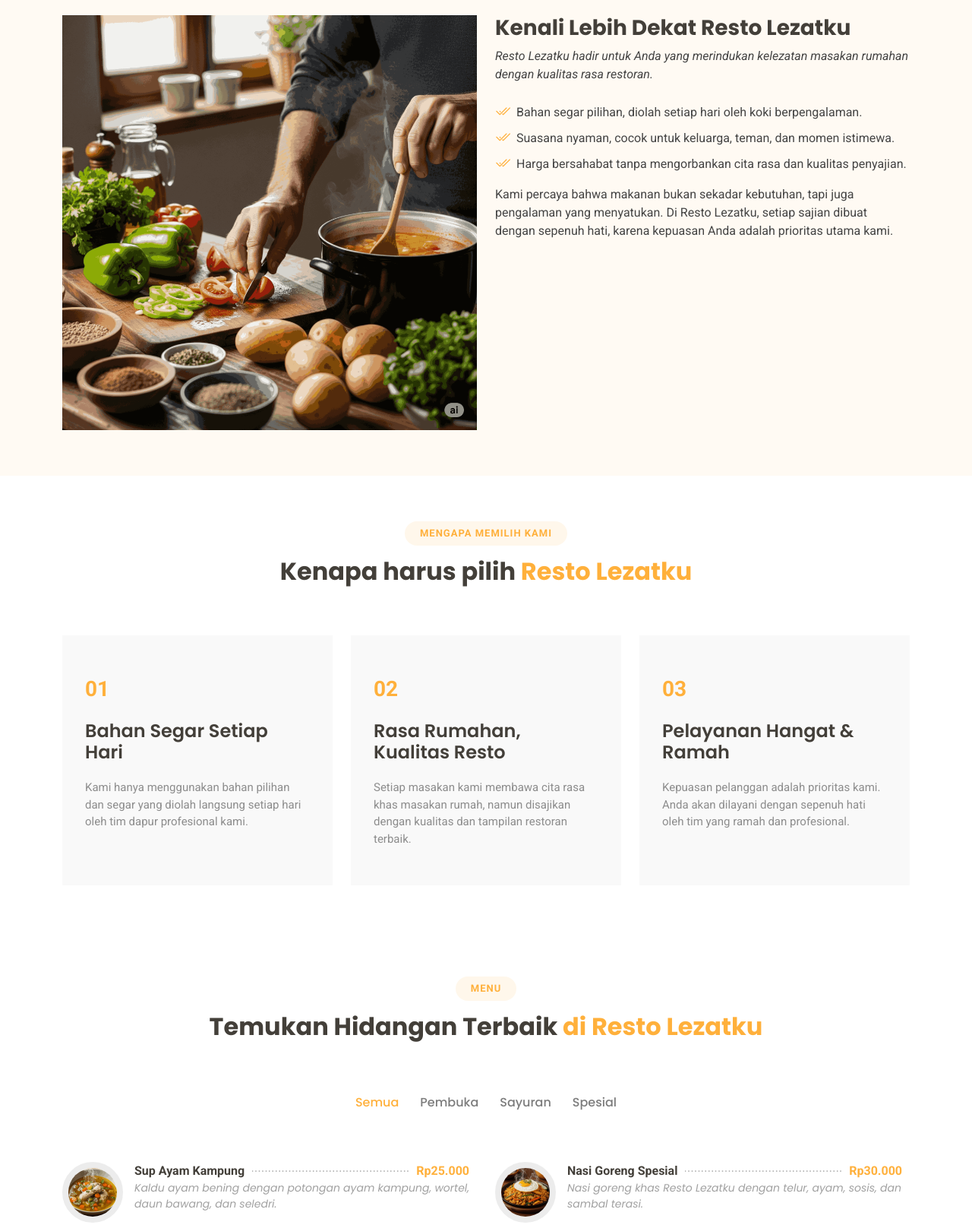
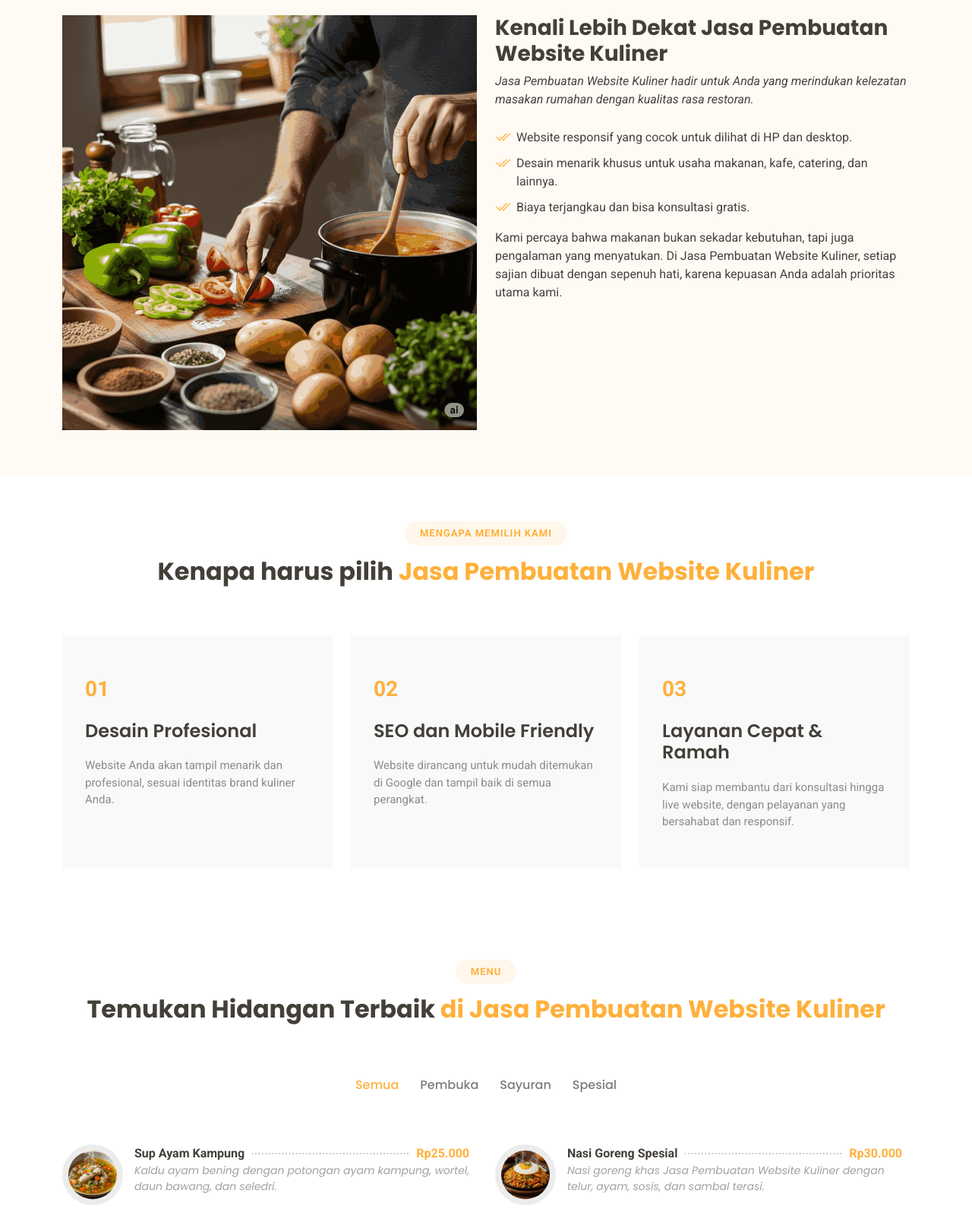
Before and after one commit to tyaswebsite/restolezatku, a plain HTML site: page index.html in a window 1280 px wide. Shown: the part 840-2452 px from the top of the page at 76% size. Drawn offline with Linux system fonts and the light colour scheme.

Commit message:
index.html

```diff
--- a/index.html
+++ b/index.html
@@ -5,10 +5,10 @@
   <meta charset="utf-8">
 <meta content="width=device-width, initial-scale=1.0" name="viewport">
 
-<title>Resto Lezatku - Masakan Lezat, Suasana Hangat</title>
+<title>Jasa Pembuatan Website Kuliner - Masakan Lezat, Suasana Hangat</title>
 
-<meta name="description" content="Resto Lezatku menyajikan aneka masakan lezat khas rumahan dengan suasana nyaman dan harga bersahabat. Cocok untuk keluarga, teman, dan acara spesial Anda.">
-<meta name="keywords" content="restoran, rumah makan, makanan enak, masakan rumahan, resto keluarga, Resto Lezatku, kuliner Indonesia, tempat makan enak">
+<meta name="description" content="Jasa Pembuatan Website Kuliner menyajikan aneka masakan lezat khas rumahan dengan suasana nyaman dan harga bersahabat. Cocok untuk keluarga, teman, dan acara spesial Anda.">
+<meta name="keywords" content="restoran, rumah makan, makanan enak, masakan rumahan, resto keluarga, Jasa Pembuatan Website Kuliner, kuliner Indonesia, tempat makan enak">
 
 
   <!-- Favicons -->
@@ -46,7 +46,7 @@
     <div class="topbar d-flex align-items-center">
       <div class="container d-flex justify-content-end justify-content-md-between">
         <div class="contact-info d-flex align-items-center">
-          <i class="bi bi-phone d-flex align-items-center d-none d-lg-block"><span>0832-2279-8273</span></i>
+          <i class="bi bi-phone d-flex align-items-center d-none d-lg-block"><span>0895-6390-68080</span></i>
           <i class="bi bi-clock ms-4 d-none d-lg-flex align-items-center"><span>Senin-Sabtu: 10:00 AM - 22:00 PM</span></i>
         </div>
       </div>
@@ -58,7 +58,7 @@
         <a href="index.html" class="logo d-flex align-items-center">
           <!-- Uncomment the line below if you also wish to use an image logo -->
           <!-- <img src="assets/img/logo.png" alt=""> -->
-          <h1 class="sitename">Resto Lezatku</h1>
+          <h1 class="sitename">Jasa Pembuatan Website Kuliner</h1>
         </a>
 
         <nav id="navmenu" class="navmenu">
@@ -90,10 +90,10 @@
 
     <!-- Slide 1 -->
     <div class="carousel-item active">
-      <img src="assets/img/hero-carousel/bg1_11zon.png" alt="Resto Lezatku - Masakan Pilihan">
+      <img src="assets/img/hero-carousel/bg1_11zon.png" alt="Jasa Pembuatan Website Kuliner - Masakan Pilihan">
       <div class="carousel-container">
-        <h2><span>Resto</span> Lezatku</h2>
-        <p>Masakan rumahan penuh cita rasa, disajikan hangat untuk keluarga Anda. Temukan sajian favorit dengan harga bersahabat dan kualitas terbaik setiap hari.</p>
+        <h2><span>Jasa</span> Website Kuliner</h2>
+        <p>Kami bantu UMKM kuliner membangun website profesional, menarik, dan siap tampil di mesin pencari. Saatnya bisnis makanan Anda tampil digital.</p>
         <div>
           <a href="#menu" class="btn-get-started">Lihat Menu</a>
         </div>
@@ -102,7 +102,7 @@
 
     <!-- Slide 2 -->
     <div class="carousel-item">
-      <img src="assets/img/hero-carousel/bg2_11zon.png" alt="Menu Spesial Resto Lezatku">
+      <img src="assets/img/hero-carousel/bg2_11zon.png" alt="Menu Spesial Jasa Pembuatan Website Kuliner">
       <div class="carousel-container">
         <h2>Cita Rasa yang Tak Terlupakan</h2>
         <p>Dari dapur kami ke meja Anda—kami sajikan hidangan lezat yang menggugah selera, cocok untuk keluarga, sahabat, maupun momen spesial Anda.</p>
@@ -114,7 +114,7 @@
 
     <!-- Slide 3 -->
     <div class="carousel-item">
-      <img src="assets/img/hero-carousel/bg3_11zon.png" alt="Suasana Resto Lezatku">
+      <img src="assets/img/hero-carousel/bg3_11zon.png" alt="Suasana Jasa Pembuatan Website Kuliner">
       <div class="carousel-container">
         <h2>Hidangan Lezat, Suasana Hangat</h2>
         <p>Nikmati pengalaman bersantap yang nyaman bersama keluarga dan teman, ditemani sajian khas dari resep pilihan yang kami racik dengan cinta dan kualitas.</p>
@@ -147,20 +147,20 @@
 
     <div class="row gy-4">
       <div class="col-lg-6 position-relative align-self-start" data-aos="fade-up" data-aos-delay="100">
-        <img src="assets/img/about_11zon.png" class="img-fluid" alt="Tentang Resto Lezatku">
+        <img src="assets/img/about_11zon.png" class="img-fluid" alt="Tentang Jasa Pembuatan Website Kuliner">
       </div>
       <div class="col-lg-6 content" data-aos="fade-up" data-aos-delay="200">
-        <h3>Kenali Lebih Dekat Resto Lezatku</h3>
+        <h3>Kenali Lebih Dekat Jasa Pembuatan Website Kuliner</h3>
         <p class="fst-italic">
-          Resto Lezatku hadir untuk Anda yang merindukan kelezatan masakan rumahan dengan kualitas rasa restoran.
+          Jasa Pembuatan Website Kuliner hadir untuk Anda yang merindukan kelezatan masakan rumahan dengan kualitas rasa restoran.
         </p>
         <ul>
-          <li><i class="bi bi-check2-all"></i> <span>Bahan segar pilihan, diolah setiap hari oleh koki berpengalaman.</span></li>
-          <li><i class="bi bi-check2-all"></i> <span>Suasana nyaman, cocok untuk keluarga, teman, dan momen istimewa.</span></li>
-          <li><i class="bi bi-check2-all"></i> <span>Harga bersahabat tanpa mengorbankan cita rasa dan kualitas penyajian.</span></li>
+          <li><i class="bi bi-check2-all"></i> <span>Website responsif yang cocok untuk dilihat di HP dan desktop.</span></li>
+          <li><i class="bi bi-check2-all"></i> <span>Desain menarik khusus untuk usaha makanan, kafe, catering, dan lainnya.</span></li>
+          <li><i class="bi bi-check2-all"></i> <span>Biaya terjangkau dan bisa konsultasi gratis.</span></li>
         </ul>
         <p>
-          Kami percaya bahwa makanan bukan sekadar kebutuhan, tapi juga pengalaman yang menyatukan. Di Resto Lezatku, setiap sajian dibuat dengan sepenuh hati, karena kepuasan Anda adalah prioritas utama kami.
+          Kami percaya bahwa makanan bukan sekadar kebutuhan, tapi juga pengalaman yang menyatukan. Di Jasa Pembuatan Website Kuliner, setiap sajian dibuat dengan sepenuh hati, karena kepuasan Anda adalah prioritas utama kami.
         </p>
       </div>
     </div>
@@ -176,7 +176,7 @@
   <!-- Section Title -->
   <div class="container section-title" data-aos="fade-up">
     <h2>Mengapa Memilih Kami</h2>
-    <div><span>Kenapa harus pilih</span> <span class="description-title">Resto Lezatku</span></div>
+    <div><span>Kenapa harus pilih</span> <span class="description-title">Jasa Pembuatan Website Kuliner</span></div>
   </div><!-- End Section Title -->
 
   <div class="container">
@@ -186,24 +186,24 @@
       <div class="col-lg-4" data-aos="fade-up" data-aos-delay="100">
         <div class="card-item">
           <span>01</span>
-          <h4><a href="#" class="stretched-link">Bahan Segar Setiap Hari</a></h4>
-          <p>Kami hanya menggunakan bahan pilihan dan segar yang diolah langsung setiap hari oleh tim dapur profesional kami.</p>
+          <h4><a href="#" class="stretched-link">Desain Profesional</a></h4>
+          <p>Website Anda akan tampil menarik dan profesional, sesuai identitas brand kuliner Anda.</p>
         </div>
       </div><!-- Card Item -->
 
       <div class="col-lg-4" data-aos="fade-up" data-aos-delay="200">
         <div class="card-item">
           <span>02</span>
-          <h4><a href="#" class="stretched-link">Rasa Rumahan, Kualitas Resto</a></h4>
-          <p>Setiap masakan kami membawa cita rasa khas masakan rumah, namun disajikan dengan kualitas dan tampilan restoran terbaik.</p>
+          <h4><a href="#" class="stretched-link">SEO dan Mobile Friendly</a></h4>
+          <p>Website dirancang untuk mudah ditemukan di Google dan tampil baik di semua perangkat.</p>
         </div>
       </div><!-- Card Item -->
 
       <div class="col-lg-4" data-aos="fade-up" data-aos-delay="300">
         <div class="card-item">
           <span>03</span>
-          <h4><a href="#" class="stretched-link">Pelayanan Hangat & Ramah</a></h4>
-          <p>Kepuasan pelanggan adalah prioritas kami. Anda akan dilayani dengan sepenuh hati oleh tim yang ramah dan profesional.</p>
+          <h4><a href="#" class="stretched-link">Layanan Cepat & Ramah</a></h4>
+          <p>Kami siap membantu dari konsultasi hingga live website, dengan pelayanan yang bersahabat dan responsif.</p>
         </div>
       </div><!-- Card Item -->
 
@@ -220,7 +220,7 @@
   <!-- Section Title -->
   <div class="container section-title" data-aos="fade-up">
     <h2>Menu</h2>
-    <div><span>Temukan Hidangan Terbaik</span> <span class="description-title">di Resto Lezatku</span></div>
+    <div><span>Temukan Hidangan Terbaik</span> <span class="description-title">di Jasa Pembuatan Website Kuliner</span></div>
   </div><!-- End Section Title -->
 
   <div class="container isotope-layout" data-default-filter="*" data-layout="masonry" data-sort="original-order">
@@ -254,7 +254,7 @@
           <a href="#">Nasi Goreng Spesial</a><span>Rp30.000</span>
         </div>
         <div class="menu-ingredients">
-          Nasi goreng khas Resto Lezatku dengan telur, ayam, sosis, dan sambal terasi.
+          Nasi goreng khas Jasa Pembuatan Website Kuliner dengan telur, ayam, sosis, dan sambal terasi.
         </div>
       </div>
 
@@ -401,7 +401,7 @@
               <div class="col-lg-8 details order-2 order-lg-1">
                 <h3>Nasi Goreng Seafood</h3>
                 <p class="fst-italic">Lezat, pedas, dan penuh topping laut segar.</p>
-                <p>Perpaduan udang, cumi, dan telur dalam nasi goreng beraroma khas, ditumis dengan bumbu rahasia dari dapur Resto Lezatku. Sajian ini cocok untuk penggemar seafood yang ingin kenyang dan puas.</p>
+                <p>Perpaduan udang, cumi, dan telur dalam nasi goreng beraroma khas, ditumis dengan bumbu rahasia dari dapur Jasa Pembuatan Website Kuliner. Sajian ini cocok untuk penggemar seafood yang ingin kenyang dan puas.</p>
               </div>
               <div class="col-lg-4 text-center order-1 order-lg-2">
                 <img src="assets/img/s3.png" alt="Nasi Goreng Seafood" class="img-fluid">
@@ -486,7 +486,7 @@
           <div class="member-info">
             <h4>Laila Fitri</h4>
             <span class="badge bg-info text-dark">Peracik Minuman dan Dessert</span>
-            <p class="mt-2">Dari es buah segar sampai kolak hangat, semua minuman penutup di Resto Lezatku lahir dari tangan kreatif Mbak Laila.</p>
+            <p class="mt-2">Dari es buah segar sampai kolak hangat, semua minuman penutup di Jasa Pembuatan Website Kuliner lahir dari tangan kreatif Mbak Laila.</p>
           </div>
         </div>
       </div>
@@ -616,8 +616,8 @@
 
   <!-- Section Title -->
   <div class="container section-title" data-aos="fade-up">
-    <h2>Kontak Kami</h2>
-    <div><span>Hubungi</span> <span class="description-title">Resto Lezatku</span></div>
+    <h2>Hubungi Kami</h2>
+    <div><span>Hubungi</span> <span class="description-title">Jasa Pembuatan Website Kuliner</span></div>
   </div><!-- End Section Title -->
 
   <div class="container" data-aos="fade">
@@ -628,21 +628,13 @@
 
         <div class="info">
           <h3>Ayo Terhubung</h3>
-          <p>Ingin pesan tempat, tanya menu, atau kerjasama? Tim kami siap melayani Anda dengan ramah setiap hari.</p>
+          <p>Ingin konsultasi gratis pembuatan website? Hubungi kami sekarang, kami siap membantu usaha kuliner Anda tampil online!</p>
 
           <div class="info-item d-flex">
             <i class="bi bi-geo-alt flex-shrink-0"></i>
             <div>
               <h4>Alamat:</h4>
-              <p>Jl. Kenangan No. 88, Kota Rasa, Indonesia</p>
-            </div>
-          </div><!-- End Info Item -->
-
-          <div class="info-item d-flex">
-            <i class="bi bi-envelope flex-shrink-0"></i>
-            <div>
-              <h4>Email:</h4>
-              <p>restolezatku@gmail.com</p>
+              <p>Lowokwaru, Malang, Jawa Timur</p>
             </div>
           </div><!-- End Info Item -->
 
@@ -650,7 +642,7 @@
             <i class="bi bi-phone flex-shrink-0"></i>
             <div>
               <h4>Telepon:</h4>
-              <p>0832-2279-8273</p>
+              <p>0895-6390-68080</p>
             </div>
           </div><!-- End Info Item -->
 
@@ -672,8 +664,7 @@
         <i class="bi bi-geo-alt icon"></i>
         <div class="address">
           <h4>Alamat</h4>
-          <p>Jl. Kenangan No. 88</p>
-          <p>Kota Rasa, Indonesia</p>
+          <p>Lowokwaru, Malang, Jawa Timur</p>
         </div>
       </div>
 
@@ -682,8 +673,7 @@
         <div>
           <h4>Kontak</h4>
           <p>
-            <strong>Telp:</strong> <span>0832-2279-8273</span><br>
-            <strong>Email:</strong> <span>restolezatku@gmail.com</span>
+            <strong>Telp:</strong> <span>0895-6390-68080</span><br>
           </p>
         </div>
       </div>
@@ -712,9 +702,9 @@
   </div>
 
   <div class="container copyright text-center mt-4">
-    <p>© <span>2025</span> <strong class="px-1 sitename">Resto Lezatku</strong>. Semua Hak Dilindungi.</p>
+    <p>© <span>2025</span> <strong class="px-1 sitename">Jasa Pembuatan Website Kuliner</strong>. Semua Hak Dilindungi.</p>
     <div class="credits">
-      Dibuat dengan cinta oleh <a href="#">Tim Resto Lezatku</a>
+      Dibuat dengan cinta oleh <a href="#">Tim Jasa Pembuatan Website Kuliner</a>
     </div>
   </div>
 
```
